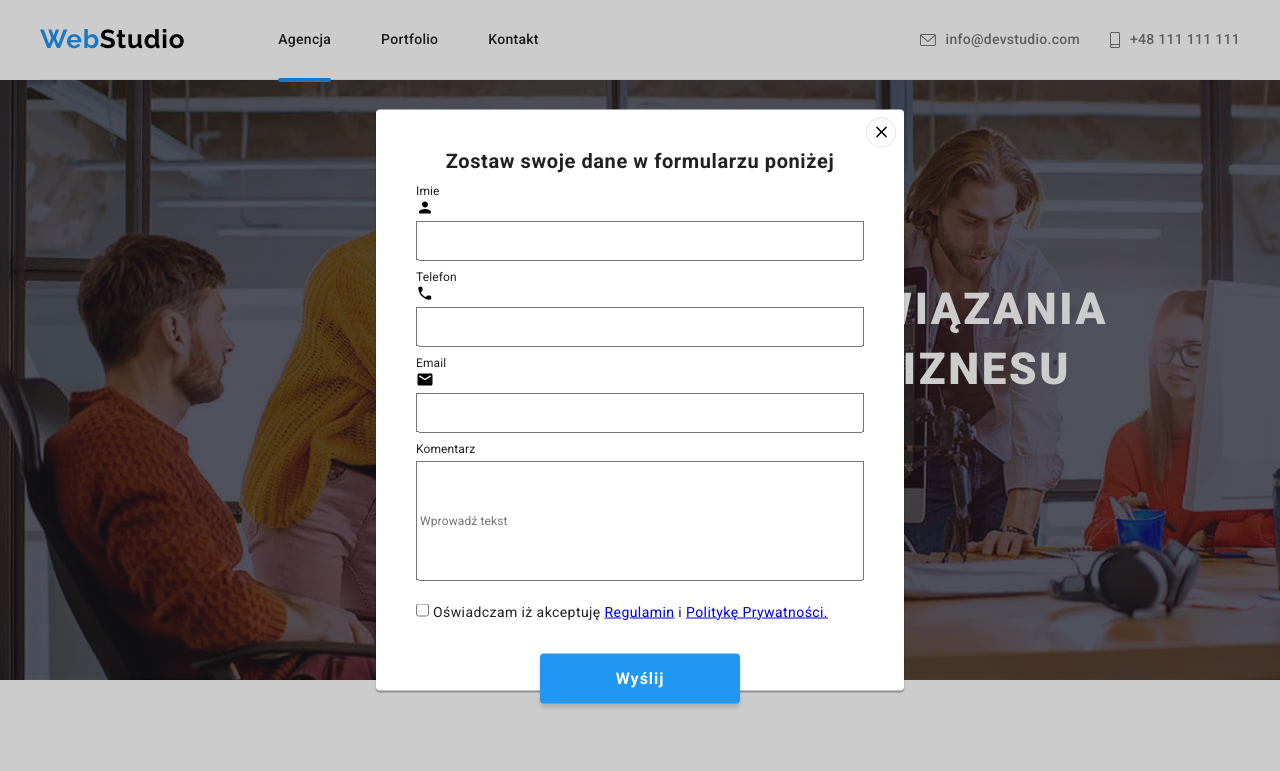
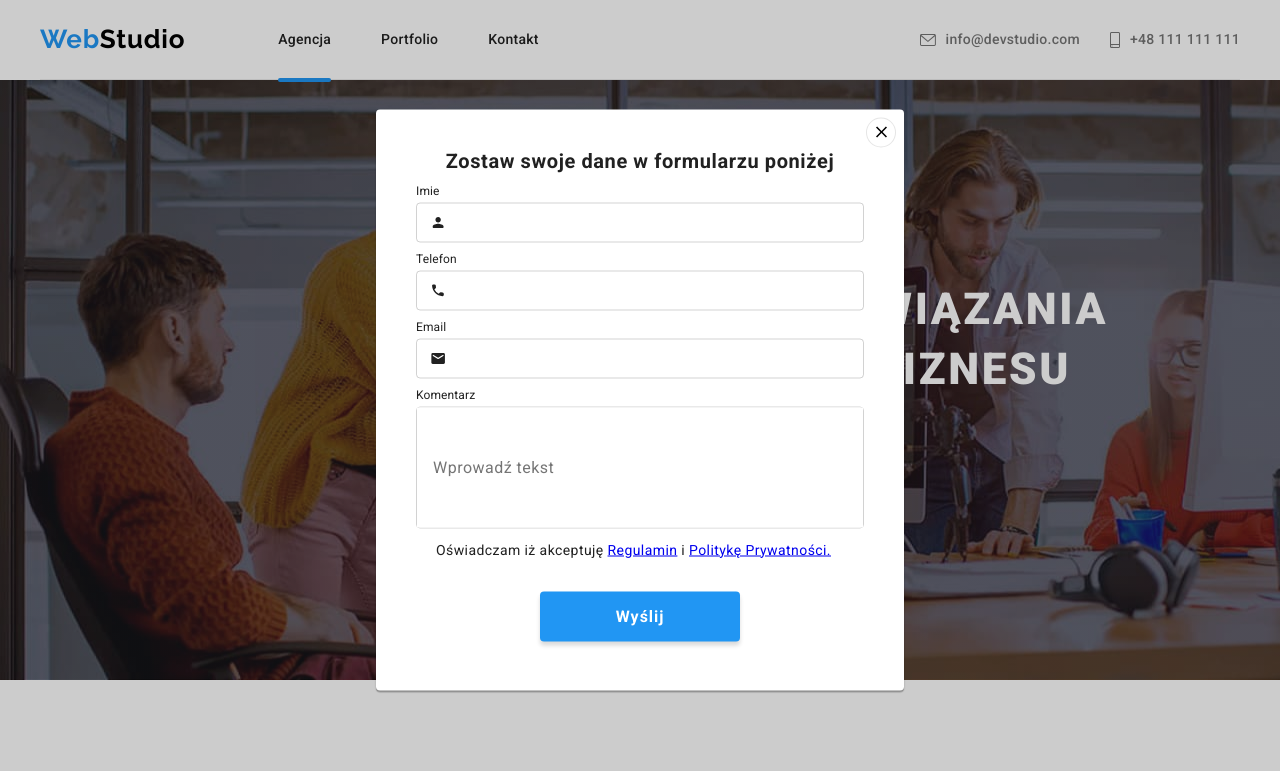
Before and after one commit to RonnieBk/goit-markup-hw-06, a plain HTML site: page index.html in a window 1280 px wide. Shown: the top 771 px of the page. Drawn offline with Linux system fonts and the light colour scheme.

Commit message:
Update modal-form

```diff
--- a/css/styles.css
+++ b/css/styles.css
@@ -3,6 +3,8 @@
   --main-background-color: #f5f4fa;
   --selection-color: #2196f3;
   --secondary-color: #757575;
+  --default-time: 250ms;
+  --default-timing-function: cubic-bezier(0.4, 0, 0.2, 1);
 }
 
 body {
@@ -657,22 +659,70 @@ footer .social-media-icons.list {
 }
 
 .form .form-input {
+  border: 0;
+  width: 100%;
+}
+.form .form-input:focus-within {
+  border: 0;
+}
+
+.input-icon {
+  border: 1px solid rgba(33, 33, 33, 0.2);
+  border-radius: 4px;
+  margin-bottom: 10px;
+  margin-top: 4px;
+  width: 100%;
+  transition: border-color 250ms cubic-bezier(0.4, 0, 0.2, 1);
+}
+
+.input-icon.with {
+  display: flex;
+  align-items: center;
+  border: 1px solid rgba(33, 33, 33, 0.2);
+  border-radius: 4px;
+  margin-bottom: 10px;
+  margin-top: 4px;
   width: 100%;
   height: 40px;
-  margin-bottom: 10px;
-  margin-top: 4px;
+  transition: border-color 250ms cubic-bezier(0.4, 0, 0.2, 1);
+}
+
+.input-icon .icon {
+  margin: 0 13px;
+  fill: currentColor;
+  transition: fill 250ms cubic-bezier(0.4, 0, 0.2, 1);
+}
+
+.input-icon:focus,
+.input-icon:hover,
+.input-icon:focus-within {
+  border-color: var(--selection-color);
+}
+
+.input-icon:focus .icon,
+.input-icon:hover .icon,
+.input-icon:focus-within .icon {
+  fill: var(--selection-color);
+}
+
+.form-input:focus-within {
+  border: 0;
 }
 
 .form-input.comment {
   height: 120px;
-  margin-bottom: 20px;
+  padding: 12px 16px;
 }
 
-.form-input.comment:placeholder-shown {
+.form-input.comment:placeholder {
   font-size: 12px;
   line-height: 1.16;
   letter-spacing: 0.01em;
   color: rgba(117, 117, 117, 0.5);
+}
+
+.form-input-agreement {
+  border: 2px;
 }
 
 .form-label-agreement {
@@ -683,17 +733,31 @@ footer .social-media-icons.list {
 
 .agreement-form {
   display: inline;
+  margin-top: 20px;
 }
 
 .modal-form .form- {
   display: block;
 }
 
-/* .hidden {
+.hidden {
   -moz-appearance: none;
   -webkit-appearance: none;
   appearance: none;
-}*/
+  height: 15px;
+  width: 16px;
+}
+
+.form-input-agreement {
+  transition-property: background-color, visibility;
+  transition-duration: var(--default-time);
+  transition-timing-function: var(--default-timing-function);
+  background-image: url("./images/icons.svg#icon-square");
+}
+
+.form-input-agreement:checked {
+  background-image: url("../images/icons.svg#icon-square");
+}
 
 .form .button {
   display: block;
--- a/index.html
+++ b/index.html
@@ -406,11 +406,20 @@
           <h3 class="form-header">Zostaw swoje dane w formularzu poniżej</h3>
           <div class="form">
             <label for="user_name" class="form-label">Imie</label>
+            <div class="input-icon with">
               <svg class="icon" width="18" height="18">
                 <use href="./images/icons.svg#icon-person"></use>
               </svg>
-            <input type="text" name="name" id="user_name" class="form-input" />
+              <input
+                type="text"
+                name="name"
+                id="user_name"
+                class="form-input"
+              />
+            </div>
+
             <label for="user_phone" class="form-label">Telefon</label>
+            <div class="input-icon with">
               <svg class="icon" width="18" height="18">
                 <use href="./images/icons.svg#icon-phone-black"></use>
               </svg>
@@ -418,9 +427,12 @@
                 type="tel"
                 name="phone-number"
                 id="user_phone"
-              class="form-input"
+                class="form-input hidden"
               />
+            </div>
+
             <label for="user_email" class="form-label">Email</label>
+            <div class="input-icon with">
               <svg class="icon" width="18" height="18">
                 <use href="./images/icons.svg#icon-email-black"></use>
               </svg>
@@ -430,7 +442,10 @@
                 id="user_email"
                 class="form-input"
               />
+            </div>
+
             <label for="comment" class="form-label comment">Komentarz</label>
+            <div class="input-icon">
               <input
                 type="textarea"
                 name="comment"
@@ -438,12 +453,14 @@
                 class="form-input comment"
                 placeholder="Wprowadź tekst"
               />
+            </div>
             <div class="agreement-form">
               <input
                 type="checkbox"
                 name="agreement"
                 id="agreemgent"
                 class="form-input-agreement hidden"
+                required
               />
               <label for="agreement" class="form-label-agreement"
                 >Oświadczam iż akceptuję <a href="#">Regulamin</a> i
```
Lines whose indentation alone changed are shown as unchanged.
